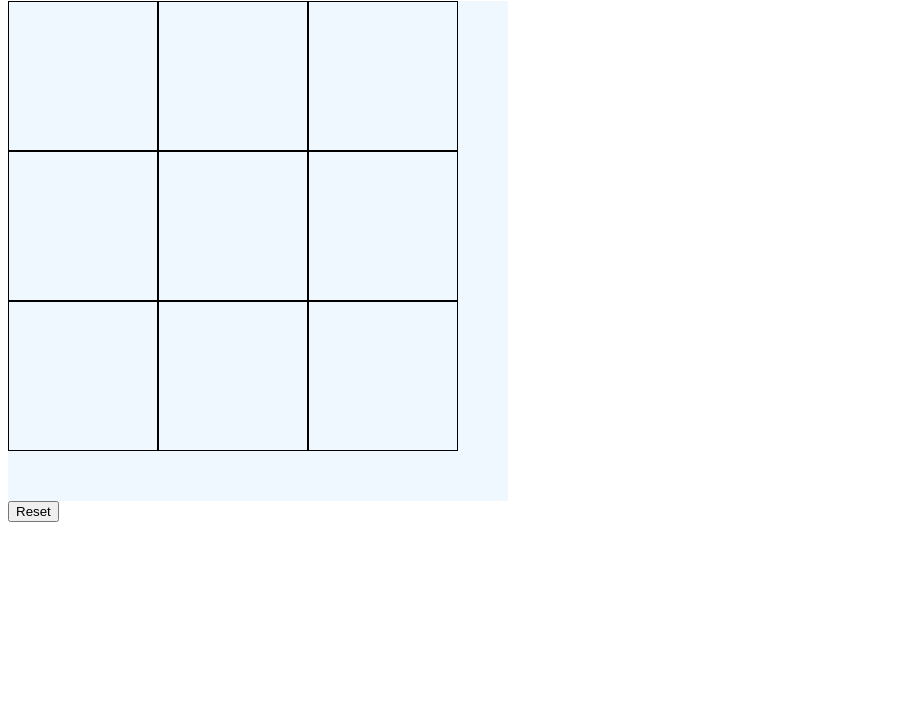
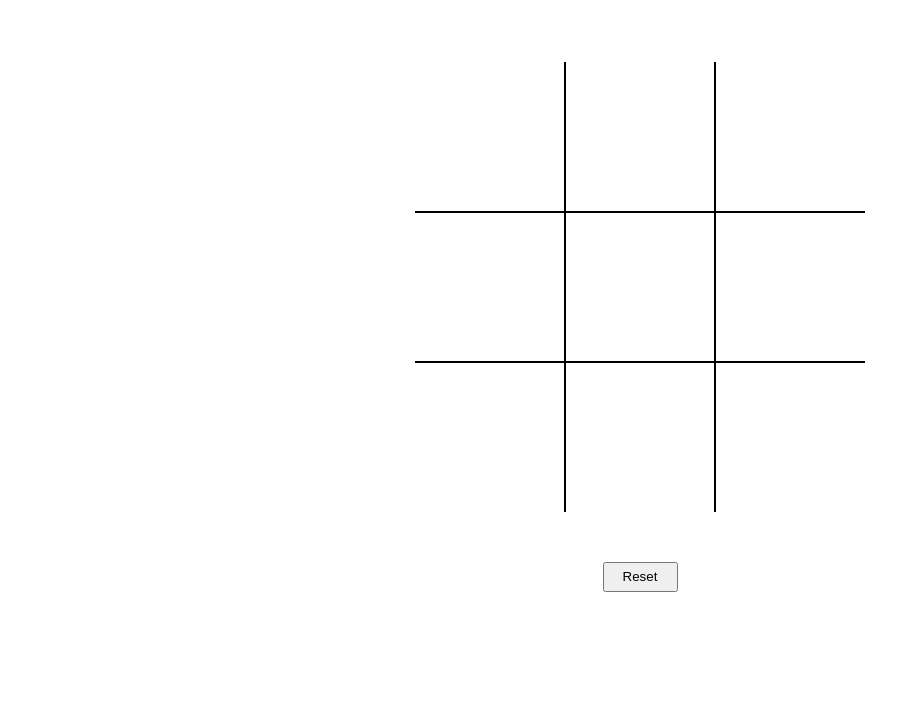
Before and after one commit to BigR0b/tic-tac-toe, a plain HTML site: page index.html in a window 1280 px wide. Shown: the part 79-800 px from the top of the page, without its empty margins (0-920 px from the left). Drawn offline with Linux system fonts and the light colour scheme.

Commit message:
Add basic styling to the page

```diff
--- a/index.html
+++ b/index.html
@@ -8,7 +8,9 @@
     <title>Tic Tac Toe</title>
   </head>
   <body>
+    <div class="flex-container">
       <h1>Tic Tac Toe</h1>
+      <h2 class="announce-text"></h2>
       <div class="container">
         <div class="cell" data-cell="0"></div>
         <div class="cell" data-cell="1"></div>
@@ -22,5 +24,6 @@
       </div>
       <button class="reset">Reset</button>
       <script src="script.js"></script>
+    </div>
   </body>
 </html>
--- a/script.js
+++ b/script.js
@@ -86,6 +86,7 @@ const displayController = (() => {
   const _cells = document.querySelectorAll('.cell');
   const resetBtn = document.querySelector('.reset');
   const gameState = gameBoard.addToGameBoard();
+  const announce = document.querySelector('h2');
   const turn = mark => {
     if (mark === 'X') {
       return 0;
@@ -105,14 +106,14 @@ const displayController = (() => {
         const playerTurn = turn(mark);
         const playerMove = allMoves[playerTurn];
         if (gameBoard.checkWinner(playerMove, gameBoard.winCon) === 'winner') {
-          alert(`${mark} Wins!`);
+          announce.textContent = `${mark} Wins!`;
           _cells.forEach(cell => {
             cell.classList.toggle('game-over');
           });
         } else if (
           gameBoard.checkWinner(playerMove, gameBoard.winCon) === 'tie'
         ) {
-          alert(`It's a tie`);
+          announce.textContent = 'Its a tie.';
         }
       }
     });
@@ -125,6 +126,7 @@ const displayController = (() => {
   };
 
   resetBtn.addEventListener('click', () => {
+    announce.textContent = '';
     gameBoard.resetGame();
     addToDom();
     _cells.forEach(cell => {
--- a/style.css
+++ b/style.css
@@ -1,8 +1,7 @@
 .container {
   display: grid;
-  width: 500px;
-  height: 500px;
-  background-color: aliceblue;
+  width: 450px;
+  height: 450px;
   grid-template-columns: repeat(3, 150px);
   grid-template-rows: repeat(3, 150px);
 }
@@ -18,3 +17,41 @@
 .game-over {
   pointer-events: none;
 }
+
+h1,
+h2 {
+  text-align: center;
+  height: 25px;
+  width: 300px;
+}
+
+.flex-container {
+  display: flex;
+  flex-direction: column;
+  align-items: center;
+  justify-content: center;
+}
+
+.reset {
+  margin-top: 50px;
+  width: 75px;
+  height: 30px;
+}
+
+.container :nth-child(-n + 3) {
+  border-top: none;
+}
+.container :nth-child(n + 7) {
+  border-bottom: none;
+}
+.container :nth-child(1),
+.container :nth-child(4),
+.container :nth-child(7) {
+  border-left: none;
+}
+
+.container :nth-child(3),
+.container :nth-child(6),
+.container :nth-child(9) {
+  border-right: none;
+}
```
Lines whose indentation alone changed are shown as unchanged.
